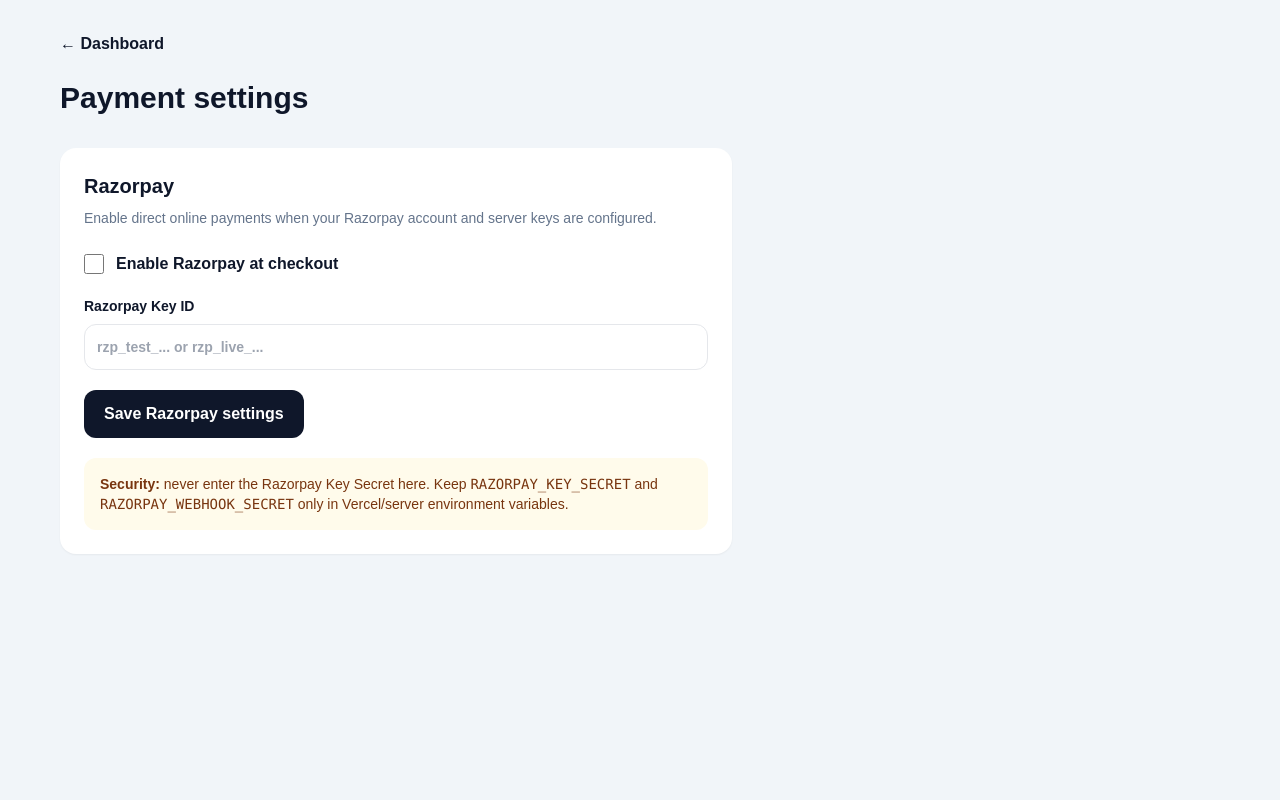
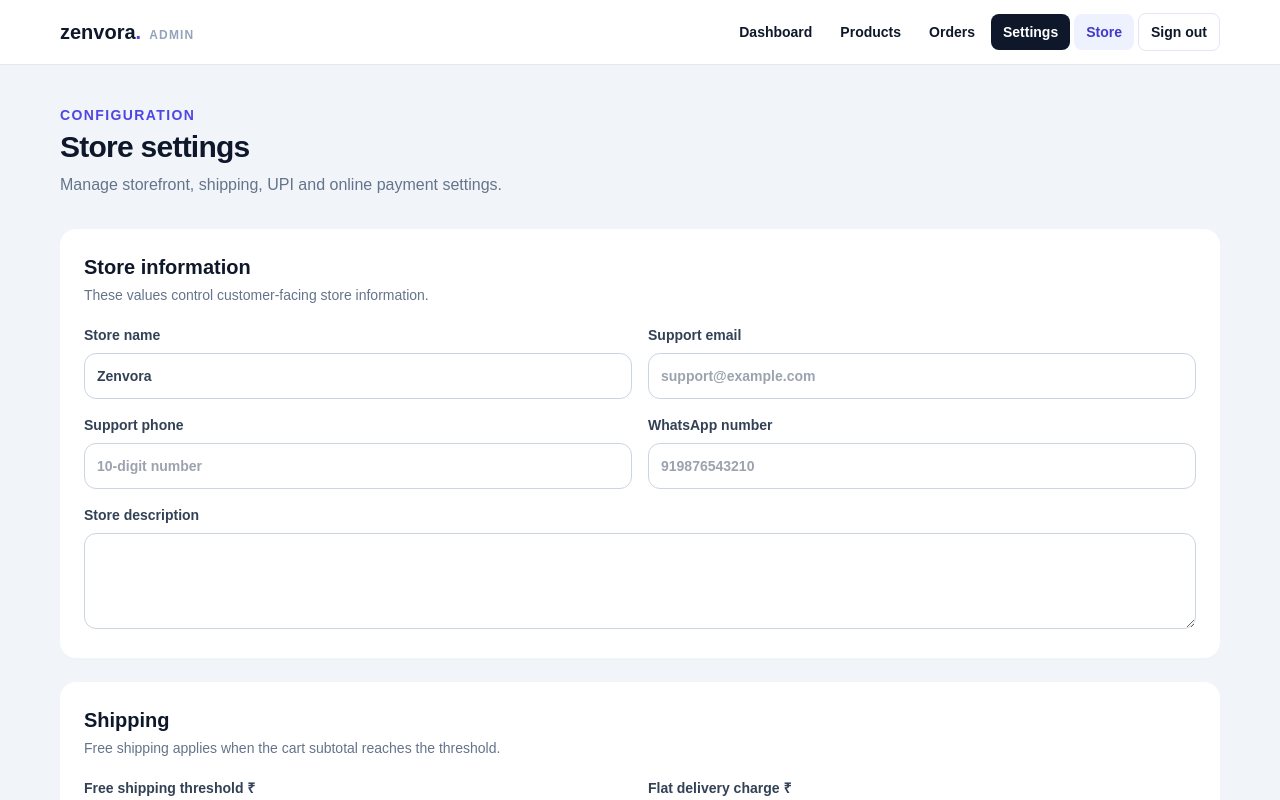
Before and after one commit to Firdousratherr/shiny-adventure, a Next.js app: page /admin/settings in a window 1280 px wide. Shown: the top 800 px of the page. Built offline with nearby package versions, Linux system fonts and the light colour scheme; no server answers; the database is empty; sample sign-in values are in the browser's storage.

Commit message:
Expand admin settings

```diff
--- a/app/admin/settings/page.tsx
+++ b/app/admin/settings/page.tsx
@@ -1,12 +1,14 @@
 import { redirect } from 'next/navigation';
 import { auth } from '../../../auth';
 import { db } from '../../../lib/db';
-import RazorpayToggle from './razorpay-toggle';
+import AdminNav from '../../../components/admin-nav';
+import StoreSettings from './store-settings';
 
-export default async function SettingsPage() {
-  const session = await auth();
-  if (!session?.user?.email) redirect('/admin/login');
-  const settings = await db.settings.findMany({ where: { key: { in: ['razorpayEnabled', 'razorpayKeyId'] } } });
-  const values = Object.fromEntries(settings.map(s => [s.key, s.value]));
-  return <main className="min-h-screen bg-slate-100"><div className="container py-8"><a href="/admin/dashboard" className="font-semibold">← Dashboard</a><h1 className="mt-6 text-3xl font-black">Payment settings</h1><section className="mt-8 max-w-2xl rounded-2xl bg-white p-6 shadow-sm"><h2 className="text-xl font-bold">Razorpay</h2><p className="mt-2 text-sm text-slate-500">Enable direct online payments when your Razorpay account and server keys are configured.</p><RazorpayToggle enabled={values.razorpayEnabled === 'true'} keyId={values.razorpayKeyId || ''}/><p className="mt-5 rounded-xl bg-amber-50 p-4 text-sm text-amber-900"><b>Security:</b> never enter the Razorpay Key Secret here. Keep <code>RAZORPAY_KEY_SECRET</code> and <code>RAZORPAY_WEBHOOK_SECRET</code> only in Vercel/server environment variables.</p></section></div></main>;
+const keys=['storeName','storeDescription','upiId','upiDisplayName','freeShippingThreshold','flatDeliveryCharge','supportEmail','supportPhone','whatsappNumber','razorpayEnabled','razorpayKeyId'];
+
+export default async function SettingsPage(){
+  const session=await auth(); if(!session?.user?.email) redirect('/admin/login');
+  const rows=await db.settings.findMany({where:{key:{in:keys}}});
+  const v=Object.fromEntries(rows.map(x=>[x.key,x.value]));
+  return <main className="min-h-screen bg-slate-100"><AdminNav active="settings"/><div className="container py-8 md:py-10"><p className="text-sm font-bold uppercase tracking-widest text-indigo-600">Configuration</p><h1 className="mt-1 text-3xl font-black tracking-tight">Store settings</h1><p className="mt-2 text-slate-500">Manage storefront, shipping, UPI and online payment settings.</p><StoreSettings initial={{storeName:v.storeName||'Zenvora',storeDescription:v.storeDescription||'',upiId:v.upiId||'',upiDisplayName:v.upiDisplayName||'Zenvora',freeShippingThreshold:v.freeShippingThreshold||'999',flatDeliveryCharge:v.flatDeliveryCharge||'79',supportEmail:v.supportEmail||'',supportPhone:v.supportPhone||'',whatsappNumber:v.whatsappNumber||''}} razorpayEnabled={v.razorpayEnabled==='true'} razorpayKeyId={v.razorpayKeyId||''}/></div></main>;
 }
```
